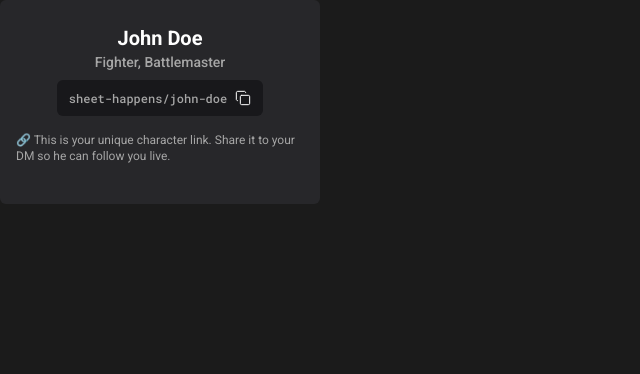
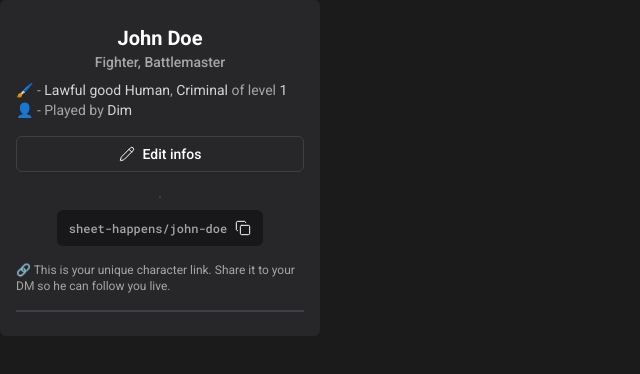
Before and after one commit to Mokalbari/sheet-happens, a Next.js app: page /en in a window 1280 px wide. Shown: the top 374 px of the page, without its empty margins (0-640 px from the left). Built offline with nearby package versions, Linux system fonts and the light colour scheme.

Commit message:
add rich text

```diff
--- a/messages/en.json
+++ b/messages/en.json
@@ -1,5 +1,14 @@
 {
   "Atoms": {
+    "name": "Name",
+    "class": "Class",
+    "subClass": "Subclass",
+    "level": "Level",
+    "race": "Race",
+    "alignment": "Alignment",
+    "experience": "Experience",
+    "background": "Background",
+    "playerName": "Player name",
     "shield": "Shield"
   },
   "HomePage": {
@@ -7,7 +16,10 @@
     "description": "This is a description"
   },
   "SideNav": {
-    "copy-link": "🔗 This is your unique character link. Share it to your DM so he can follow you live."
+    "copy-link": "🔗 This is your unique character link. Share it to your DM so he can follow you live.",
+    "edit-infos": "Edit infos",
+    "character-info-1": "🖌️ - <strong>{alignment}</strong> <strong>{specie}</strong>, <strong>{background}</strong> of level <strong>{level}</strong>",
+    "character-info-2": "👤 - Played by <strong>{playerName}</strong>"
   },
   "Toaster": {
     "success": {
--- a/messages/fr.json
+++ b/messages/fr.json
@@ -1,13 +1,25 @@
 {
   "Atoms": {
-    "shield": "Bouclier"
+    "name": "Nom",
+    "class": "Classe",
+    "subClass": "Sous-classe",
+    "level": "Niveau",
+    "race": "Race",
+    "alignment": "Alignement",
+    "experience": "Expérience",
+    "background": "Historique",
+    "playerName": "Nom du joueur",
+    "shield": "Shield"
   },
   "HomePage": {
     "title": "Bonjour tout le monde !",
     "description": "Ceci est une description"
   },
   "SideNav": {
-    "copy-link": "🔗 Ce lien est unique à ton personnage. Partage-le à ton MJ pour qu'il puisse te suivre en direct."
+    "copy-link": "🔗 Ce lien est unique à ton personnage. Partage-le à ton MJ pour qu'il puisse te suivre en direct.",
+    "edit-infos": "Modifier les infos",
+    "character-info-1": "🖌️ - <strong>{alignment}</strong> <strong>{specie}</strong>, <strong>{background}</strong> de niveau <strong>{level}</strong>",
+    "character-info-2": "👤 - Joué par <strong>{playerName}</strong>"
   },
   "Toaster": {
     "success": {
--- a/src/components/fragments/side-nav.tsx
+++ b/src/components/fragments/side-nav.tsx
@@ -1,6 +1,8 @@
+import { Icon } from "@/components/ui/icon";
 import { Text } from "@/components/ui/typography";
 import { Separator } from "@radix-ui/react-separator";
 import { getTranslations } from "next-intl/server";
+import { Button } from "../ui/button";
 import { CopyableText } from "./copyable-text";
 import { SectionHeader } from "./section-header";
 
@@ -10,31 +12,73 @@ const fakeData = {
   level: 1,
   class: "Fighter",
   subClass: "Battlemaster",
-  race: "Human",
-  background: "Bard",
-  characterAlignment: "Lawful Good",
+  specie: "Human",
+  background: "Criminal",
+  characterAlignment: "Lawful good",
   slug: "sheet-happens/john-doe",
+  playerName: "Dim",
 };
 
 export async function SideNav() {
   const t = await getTranslations("SideNav");
-  const { name, class: characterClass, subClass, slug } = fakeData;
+  const {
+    name,
+    class: characterClass,
+    subClass,
+    slug,
+    level,
+    specie,
+    background,
+    playerName,
+    characterAlignment: alignment,
+  } = fakeData;
 
   return (
     <aside className="max-w-80 bg-zinc-800 px-4 py-6 rounded-sm">
-      <div className="place-items-center">
+      <div className="flex flex-col gap-2 items-center">
         <SectionHeader
           title={name}
           subheading={[characterClass, subClass].filter(Boolean).join(", ")}
           subheadingAs="div"
           className="text-center"
         />
-        <CopyableText text={slug} className="mt-2" />
-        <Text variant="extraSmall" className="mt-4">
+
+        <div className="self-stretch">
+          <Text variant="small">
+            {t.rich("character-info-1", {
+              alignment,
+              specie,
+              background,
+              level,
+              strong: (chunks) => (
+                <span className="text-white/80">{chunks}</span>
+              ),
+            })}
+          </Text>
+          <Text variant="small">
+            {t.rich("character-info-2", {
+              playerName,
+              strong: (chunks) => (
+                <span className="text-white/80">{chunks}</span>
+              ),
+            })}
+          </Text>
+
+          <Button variant="outline" className="mt-4 w-full">
+            <Icon name="pencil" />
+            {t("edit-infos")}
+          </Button>
+        </div>
+
+        <Separator className="mt-4 border-zinc-700 border-[0.5px]" decorative />
+
+        <CopyableText text={slug} className="mt-1" />
+        <Text variant="extraSmall" className="mt-2">
           {t("copy-link")}
         </Text>
       </div>
-      <Separator className="mt-4" />
+
+      <Separator className="mt-4 border-zinc-700 border-[0.5px]" decorative />
     </aside>
   );
 }
--- a/src/components/ui/button.tsx
+++ b/src/components/ui/button.tsx
@@ -5,7 +5,7 @@ import * as React from "react";
 import { cn } from "@/lib/utils";
 
 const buttonVariants = cva(
-  "inline-flex items-center justify-center gap-2 whitespace-nowrap rounded-md text-sm font-medium transition-all disabled:pointer-events-none disabled:opacity-50 [&_svg]:pointer-events-none [&_svg:not([class*='size-'])]:size-4 shrink-0 [&_svg]:shrink-0 outline-none focus-visible:border-ring focus-visible:ring-ring/50 focus-visible:ring-[3px] aria-invalid:ring-destructive/20 dark:aria-invalid:ring-destructive/40 aria-invalid:border-destructive",
+  "inline-flex items-center justify-center gap-2 whitespace-nowrap rounded-sm text-sm font-medium transition-all disabled:pointer-events-none disabled:opacity-50 [&_svg]:pointer-events-none [&_svg:not([class*='size-'])]:size-4 shrink-0 [&_svg]:shrink-0 outline-none focus-visible:border-ring focus-visible:ring-ring/50 focus-visible:ring-[3px] aria-invalid:ring-destructive/20 dark:aria-invalid:ring-destructive/40 aria-invalid:border-destructive",
   {
     variants: {
       variant: {
@@ -14,7 +14,7 @@ const buttonVariants = cva(
         destructive:
           "bg-destructive text-white shadow-xs hover:bg-destructive/90 focus-visible:ring-destructive/20 dark:focus-visible:ring-destructive/40 dark:bg-destructive/60",
         outline:
-          "border bg-background shadow-xs hover:bg-accent hover:text-accent-foreground dark:bg-input/30 dark:border-input dark:hover:bg-input/50",
+          "border border-zinc-700 bg-transparent shadow-xs hover:bg-accent hover:text-accent-foreground dark:bg-input/30 dark:border-input dark:hover:bg-input/50",
         secondary:
           "bg-secondary text-secondary-foreground shadow-xs hover:bg-secondary/80",
         ghost:
--- a/src/components/ui/typography.tsx
+++ b/src/components/ui/typography.tsx
@@ -1,5 +1,5 @@
 import { cn } from "@/lib/utils";
-import type { SemanticHeading, SemanticParagraph } from "@/types";
+import type { SemanticHeading, SemanticList, SemanticParagraph } from "@/types";
 import { cva, VariantProps } from "class-variance-authority";
 import { HTMLAttributes } from "react";
 
@@ -50,6 +50,7 @@ export const textVariants = cva("text-pretty", {
       subheading: "text-sm text-muted-foreground leading-5 font-medium",
       copyable: "text-xs text-muted-foreground font-mono",
       extraSmall: "text-xs text-muted-foreground",
+      small: "text-sm text-muted-foreground",
       default: "text-base",
     },
   },
@@ -79,3 +80,52 @@ export function Text({
     </Component>
   );
 }
+
+// ------------------------------------------------------------
+// List
+// -------------------------------------------------------------
+
+export const listVariants = cva("list-inside", {
+  variants: {
+    variant: {
+      unordered: "list-disc",
+      ordered: "list-decimal",
+      none: "list-none",
+    },
+    spacing: {
+      default: "space-y-1",
+      compact: "space-y-0.5",
+      loose: "space-y-2",
+    },
+  },
+  defaultVariants: {
+    variant: "unordered",
+    spacing: "default",
+  },
+});
+
+interface ListProps
+  extends HTMLAttributes<HTMLUListElement | HTMLOListElement | HTMLMenuElement>,
+    VariantProps<typeof listVariants> {
+  as?: SemanticList;
+}
+
+export function List({
+  children,
+  className,
+  variant,
+  spacing,
+  as = "ul",
+  ...props
+}: ListProps) {
+  const Component = as;
+
+  return (
+    <Component
+      className={cn(listVariants({ variant, spacing }), className)}
+      {...props}
+    >
+      {children}
+    </Component>
+  );
+}
--- a/src/types/constants/icons.ts
+++ b/src/types/constants/icons.ts
@@ -1,9 +1,10 @@
-import { CopyIcon, Info, Shield, type LucideIcon } from "lucide-react";
+import { CopyIcon, Info, Pencil, Shield, type LucideIcon } from "lucide-react";
 
 export const PERMITTED_ICONS = {
+  copy: CopyIcon,
+  pencil: Pencil,
   info: Info,
   shield: Shield,
-  copy: CopyIcon,
 } as const satisfies Record<string, LucideIcon>;
 
 export type IconName = keyof typeof PERMITTED_ICONS;
--- a/src/types/constants/typography.ts
+++ b/src/types/constants/typography.ts
@@ -1,2 +1,3 @@
 export type SemanticHeading = "h1" | "h2" | "h3" | "h4" | "h5" | "h6";
 export type SemanticParagraph = "p" | "div" | "span";
+export type SemanticList = "ul" | "ol" | "menu";
```
